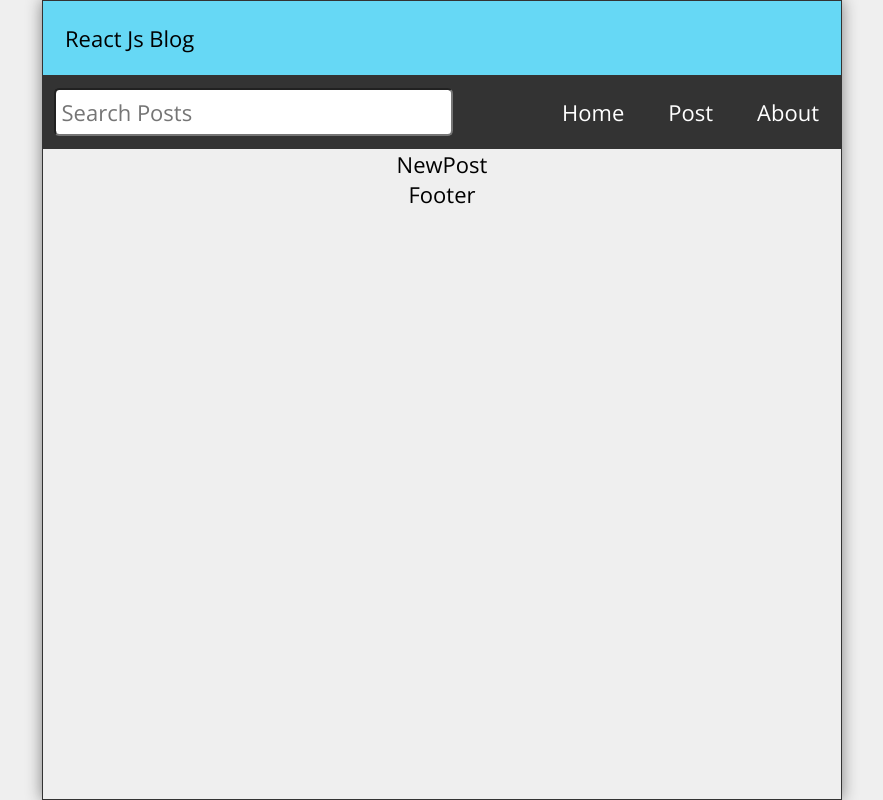
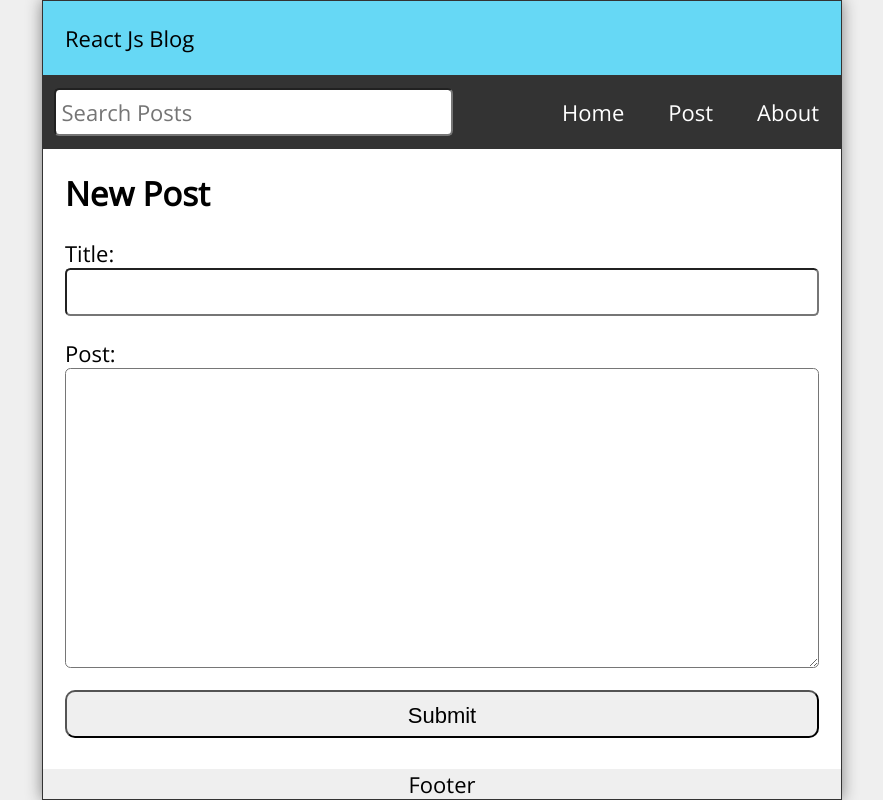
Before and after one commit to subhamengine/Blogs, a React (Create React App) app: page /post in a window 1280 px wide. Shown: the whole page, without its empty margins (198-1081 px from the left). Built offline with nearby package versions, Linux system fonts and the light colour scheme.

Commit message:
create_post

```diff
--- a/package.json
+++ b/package.json
@@ -6,6 +6,7 @@
     "@testing-library/jest-dom": "^5.16.5",
     "@testing-library/react": "^13.4.0",
     "@testing-library/user-event": "^13.5.0",
+    "date-fns": "^2.29.3",
     "react": "^18.2.0",
     "react-dom": "^18.2.0",
     "react-router-dom": "^6.9.0",
--- a/src/App.js
+++ b/src/App.js
@@ -6,9 +6,9 @@
 import PostPage from './PostPage'
 import About from './About'
 import Missing from './Missing'
-import { Route, Routes, useHistory } from 'react-router-dom'
+import { Route, Routes, useNavigate } from 'react-router-dom'
 import { useState, useEffect } from 'react'
-
+import { format } from 'date-fns'
 
 function App() {
   const [posts, setPosts] = useState([{
@@ -38,17 +38,53 @@
 
   const [search, setSearch] = useState('');
   const [searchResults, setSearchResults] = useState([]);
+  const [postTitle, setPostTitle] = useState('');
+  const [postBody, setPostBody] = useState('');
+  const navigate = useNavigate();
+
+  useEffect(() => {
+    const filteredResults = posts.filter(post =>
+      ((post.body).toLowerCase()).includes(search.toLowerCase())
+      || ((post.title).toLowerCase()).includes(search.toLowerCase())
+    )
+    setSearchResults(filteredResults.reverse());
+  }, [posts, search])
+
+
+
+  const handleSubmit = (e) => {
+    e.preventDefault();
+    const id = posts.length ? posts[posts.length - 1].id + 1 : 1;
+    const datetime = format(new Date(), 'MMMM dd, yyyy pp');
+    const newPost = { id, title: postTitle, datetime, body: postBody }
+    const allPosts = [...posts, newPost];
+    setPosts(allPosts)
+    setPostTitle('');
+    setPostBody('');
+    navigate('/');
+
+  }
+
+
   const handleDelete = (id) => {
-
+    const postsList = posts.filter(post => post.id !== id);
+    setPosts(postsList);
+    navigate('/');
   }
   return (
     <div className="App">
       <Header title="React Js Blog" />
       <Nav search={search} setSearch={setSearch} />
       <Routes>
-        <Route path='/' element={<Home posts={posts} />} />
+        <Route path='/' element={<Home posts={searchResults} />} />
         <Route path='/about' element={<About />} />
-        <Route path='/post' element={<NewPost />} />
+        <Route path='/post'
+          element={<NewPost
+            handleSubmit={handleSubmit}
+            postTitle={postTitle}
+            setPostTitle={setPostTitle}
+            postBody={postBody}
+            setPostBody={setPostBody} />} />
         <Route path='/post/:id' element={<PostPage posts={posts} handleDelete={handleDelete} />} />
         <Route path='*' element={<Missing />} />
       </Routes>
--- a/src/NewPost.js
+++ b/src/NewPost.js
@@ -1,9 +1,35 @@
-import React from 'react'
+import React from "react";
 
-const NewPost = () => {
-    return (
-        <div>NewPost</div>
-    )
-}
+const NewPost = ({
+  handleSubmit,
+  postTitle,
+  setPostTitle,
+  postBody,
+  setPostBody,
+}) => {
+  return (
+    <main className="NewPost">
+      <h2>New Post</h2>
+      <form className="newPostForm" onSubmit={handleSubmit}>
+        <label htmlFor="postTitle">Title:</label>
+        <input
+          type="text"
+          id="postTitle"
+          required
+          value={postTitle}
+          onChange={(e) => setPostTitle(e.target.value)}
+        />
+        <label htmlFor="postBody">Post:</label>
+        <textarea
+          id="postBody"
+          value={postBody}
+          onChange={(e) => setPostBody(e.target.value)}
+          required
+        ></textarea>
+        <button type="submit">Submit</button>
+      </form>
+    </main>
+  );
+};
 
-export default NewPost
+export default NewPost;
```
Also changed, not shown: 1 other file (tests, documents, lock files or other folders).
